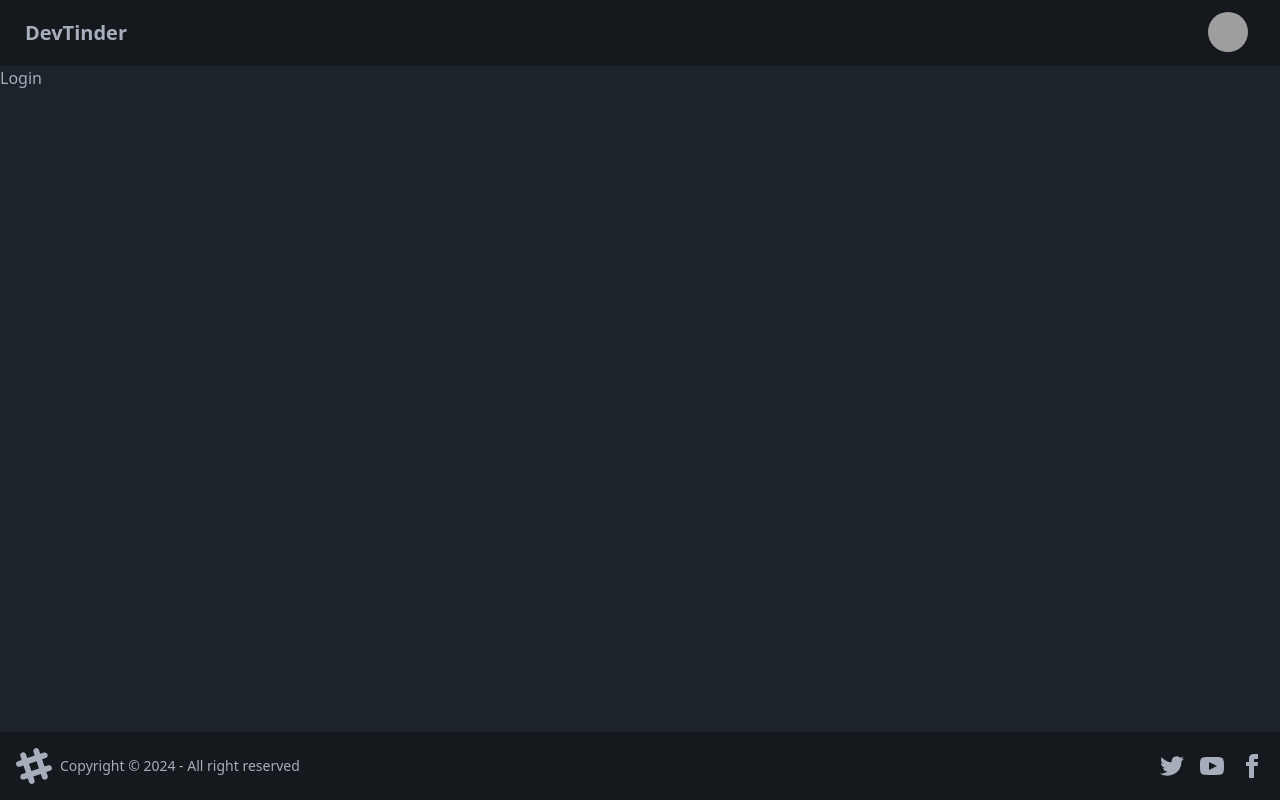
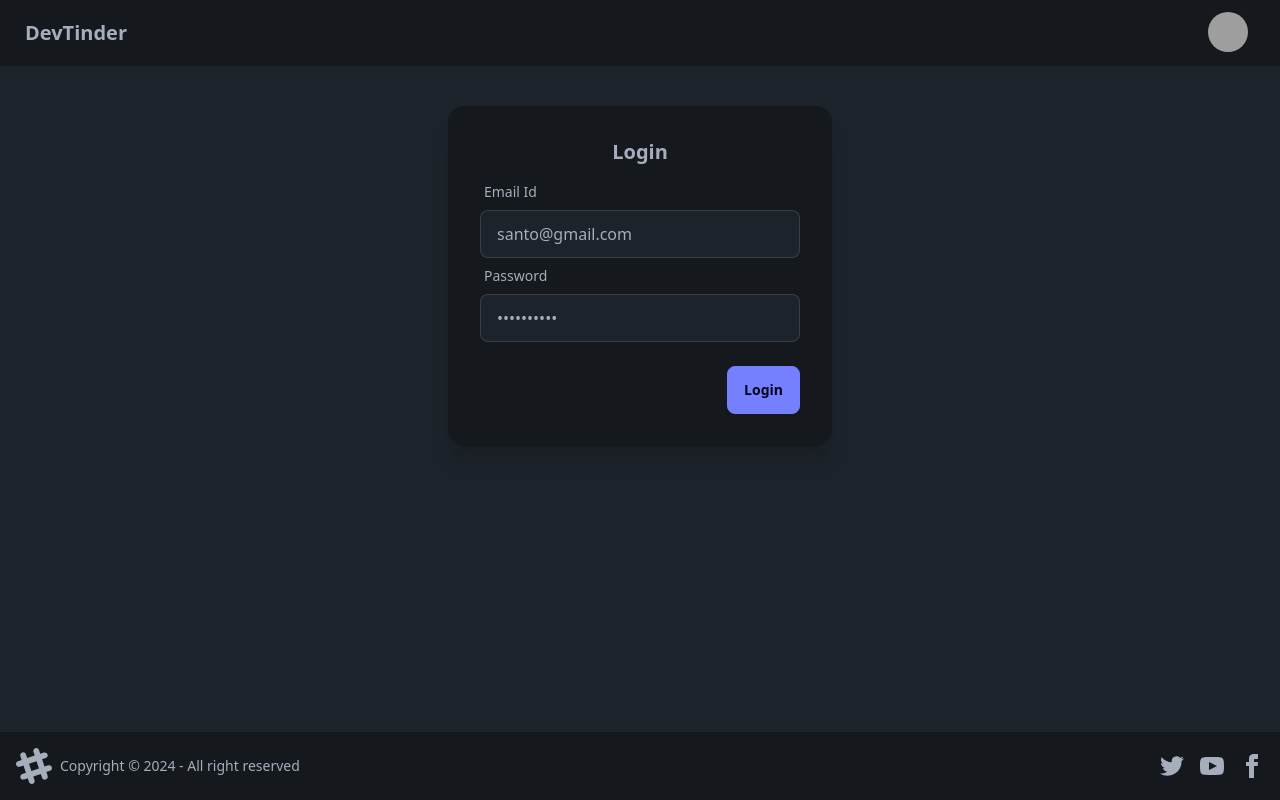
Before and after one commit to razumolla/devtinder-frontend, a React (Vite) app: page /login in a window 1280 px wide. Built offline with nearby package versions, Linux system fonts and the light colour scheme; grey boxes are pictures that could not be loaded.

Commit message:
login post

```diff
--- a/package.json
+++ b/package.json
@@ -10,6 +10,7 @@
     "preview": "vite preview"
   },
   "dependencies": {
+    "axios": "^1.7.9",
     "react": "^18.3.1",
     "react-dom": "^18.3.1",
     "react-router-dom": "^7.0.2"
--- a/src/Login.jsx
+++ b/src/Login.jsx
@@ -1,5 +1,68 @@
+import axios from "axios";
+import { useState } from "react";
+
 const Login = () => {
-  return <div>Login</div>;
+  const [emailId, setEmailId] = useState("santo@gmail.com");
+  const [password, setPassword] = useState("Razu@12345");
+
+  const handleSubmit = async () => {
+    try {
+      const res = await axios.post(
+        "http://localhost:5000/login",
+        {
+          emailId,
+          password,
+        },
+        { withCredentials: true }
+      );
+
+      console.log(res);
+    } catch (error) {
+      console.log(error);
+    }
+  };
+
+  return (
+    <div className="flex justify-center my-10">
+      <div className="card bg-base-300 w-96 shadow-xl">
+        <div className="card-body">
+          <h2 className="card-title justify-center">Login</h2>
+          <div className="mb-4">
+            <label className="form-control w-full max-w-xs">
+              <div className="label">
+                <span className="label-text">Email Id</span>
+              </div>
+              <input
+                type="text"
+                value={emailId}
+                onChange={(e) => setEmailId(e.target.value)}
+                placeholder="Enter Your Email Id"
+                className="input input-bordered w-full max-w-xs"
+              />
+            </label>
+            <label className="form-control w-full max-w-xs">
+              <div className="label">
+                <span className="label-text">Password </span>
+              </div>
+              <input
+                type="password"
+                value={password}
+                onChange={(e) => setPassword(e.target.value)}
+                placeholder="Enter Your Password"
+                className="input input-bordered w-full max-w-xs"
+              />
+            </label>
+          </div>
+
+          <div className="card-actions justify-end">
+            <button className="btn btn-primary" onClick={handleSubmit}>
+              Login
+            </button>
+          </div>
+        </div>
+      </div>
+    </div>
+  );
 };
 
 export default Login;
```
Also changed, not shown: 1 other file (tests, documents, lock files or other folders).
